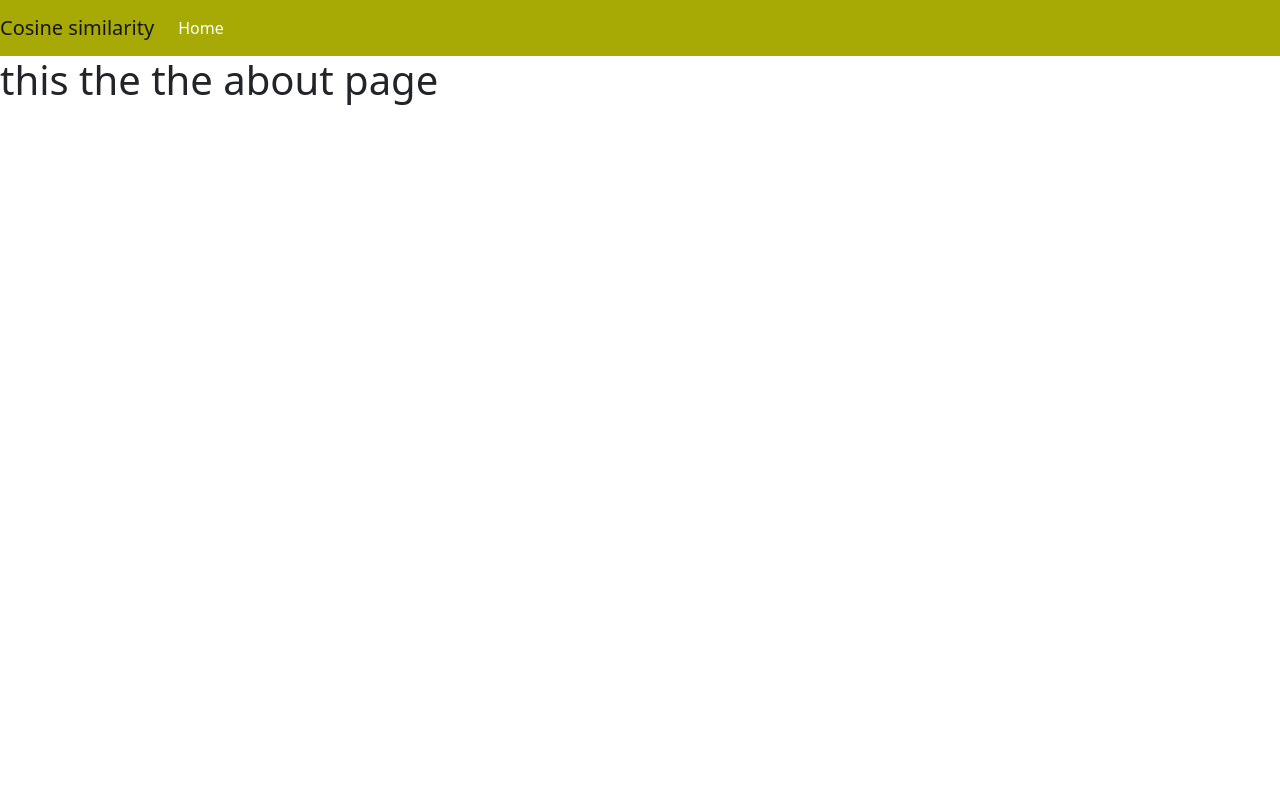
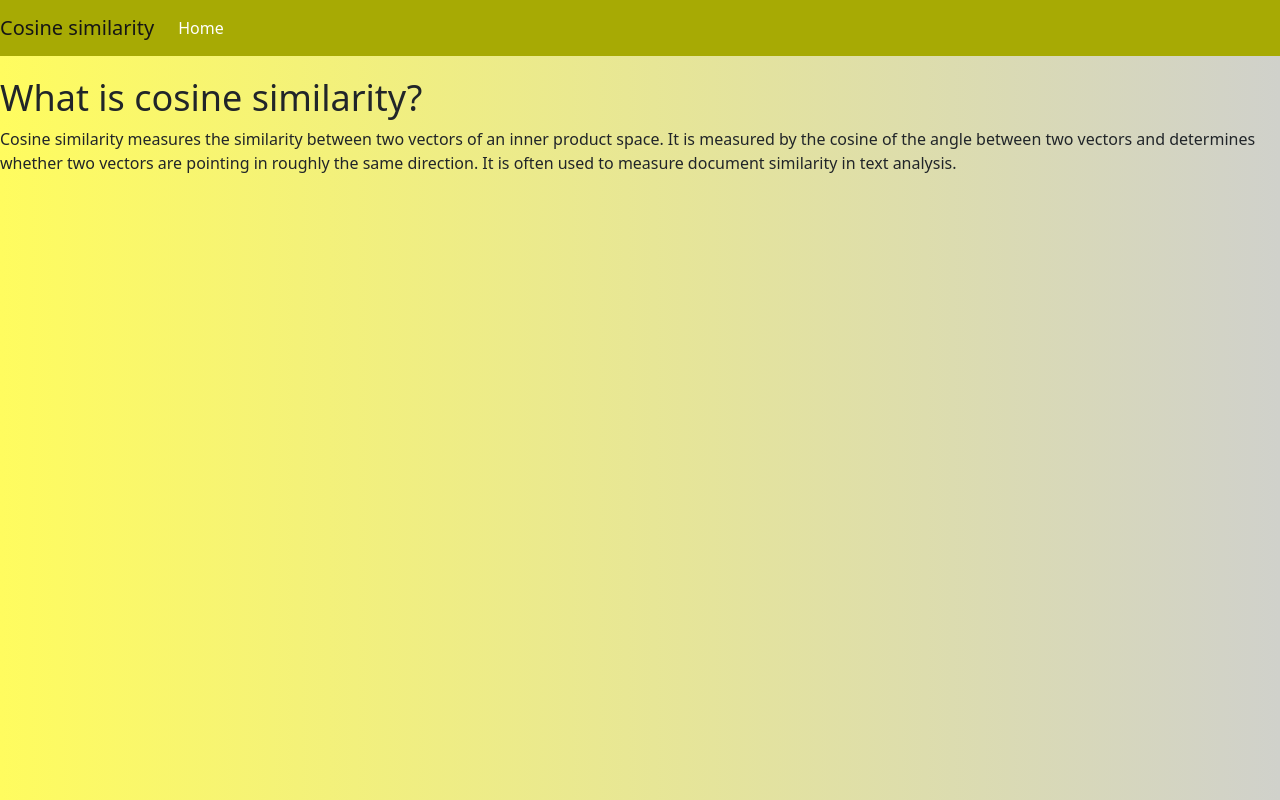
Before and after one commit to MinnuJohn/webcompare_project, a Flask app: page /about in a window 1280 px wide. Run offline with Flask 2, Linux system fonts and the light colour scheme.

Commit message:
color change

```diff
--- a/static/style.css
+++ b/static/style.css
@@ -94,8 +94,8 @@
 
 body {
   background: #07b821;
-  background: -webkit-linear-gradient(to right, #fffa5f, #fed97b);
-  background: linear-gradient(to right, #c2ff5f, #9cad47);
+  background: -webkit-linear-gradient(to right, #e8e5a0, #dec483);
+  background: linear-gradient(to right, #fffc5f, #d0d1cb);
   min-height: 100vh;
 }
 
--- a/static/styles.css
+++ b/static/styles.css
@@ -1,4 +1,10 @@
 /* Bordered form */
+body {
+  background: #07b821;
+  background: -webkit-linear-gradient(to right, #e8e5a0, #dec483);
+  background: linear-gradient(to right, #fffc5f, #d0d1cb);
+  min-height: 100vh;
+}
 form {
     border: 3px solid  #a7aa04;
   }
@@ -125,11 +131,12 @@ table, th, td {
   border-collapse: collapse;
 }
 th, td {
-  background-color:  #a7aa04;
+  background-color:  #d0d332;
 }
 
 
 table {
+
   width: 100%; /* Make the table span the full width of its container */
   border-collapse: separate; /* Add cell spacing */
   border-spacing: 10px; /* Adjust the cell spacing as needed */
@@ -204,3 +211,16 @@ section {
   width: 300px; /* Adjust the width as needed */
   height: 200px; /* Adjust the height as needed */
 }
+
+
+
+h1 {
+  font-size: 36px; /* Font size for the page title */
+  margin-top: 20px; /* Add some top margin to the title */
+}
+
+/* Style the paragraph text */
+p {
+  font-size: 16px; /* Font size for paragraph text */
+  line-height: 1.5; /* Line height for better readability */
+}
--- a/templates/about.html
+++ b/templates/about.html
@@ -1,7 +1,7 @@
 {% extends 'base.html'%}
 
 {% block head%}
-<title>Compare text</title>
+<title>About Cosine similarity</title>
 
 {% endblock%}
 
@@ -19,13 +19,13 @@
   <div class="collapse navbar-collapse" id="navbarSupportedContent">
     <ul class="navbar-nav mr-auto">
       <li class="nav-item">
-        <a class="nav-link" href="/">Home</a>
-      </li>
+        <a class="nav-link" href="/">Home</a> </li>
 
     </ul>
   </div>
 </nav>
-<h1>this the the about page</h1>
+<h1>What is cosine similarity?</h1>
+<p>Cosine similarity measures the similarity between two vectors of an inner product space. It is measured by the cosine of the angle between two vectors and determines whether two vectors are pointing in roughly the same direction. It is often used to measure document similarity in text analysis.</p>
 
 
 
--- a/templates/text_compare.html
+++ b/templates/text_compare.html
@@ -10,7 +10,7 @@
 <!-- Static navbar -->
 <nav class="navbar navbar-expand-lg navbar-dark">
 
-  <a id="ubermelon-logo" class="navbar-brand" href="#">Cosine similarity</a>
+  <a id="cosin_logo" class="navbar-brand" href="#">Cosine similarity</a>
   <button class="navbar-toggler" type="button" data-bs-toggle="collapse" data-bs-target="#navbarSupportedContent"
     aria-controls="navbarSupportedContent" aria-expanded="false" aria-label="Toggle navigation">
     <span class="navbar-toggler-icon"></span>
@@ -18,9 +18,6 @@
 
   <div class="collapse navbar-collapse" id="navbarSupportedContent">
     <ul class="navbar-nav mr-auto">
-      <li class="nav-item">
-        <a class="nav-link" href="#">About</a>
-      </li>
       <li class="nav-item">
         <a class="nav-link" href="/user_page">Url compare</a>
       </li>
```
